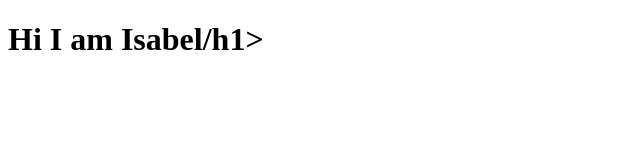
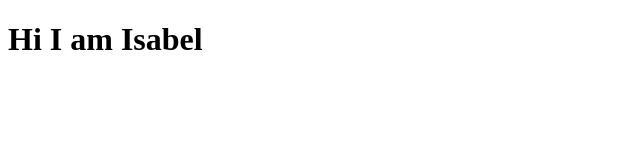
Before and after one commit to isabelkok/isabelkok.github.io, a plain HTML site: page index.html in a window 1280 px wide. Shown: the full height of the page, 0-640 px from the left. Drawn offline with Linux system fonts and the light colour scheme.

Commit message:
Update index.html

```diff
--- a/index.html
+++ b/index.html
@@ -12,7 +12,7 @@
 
 <body>
 <div>
-    <h1>Hi I am Isabel/h1>
+    <h1>Hi I am Isabel</h1>
 </div>
 </body>
 </html>
```
